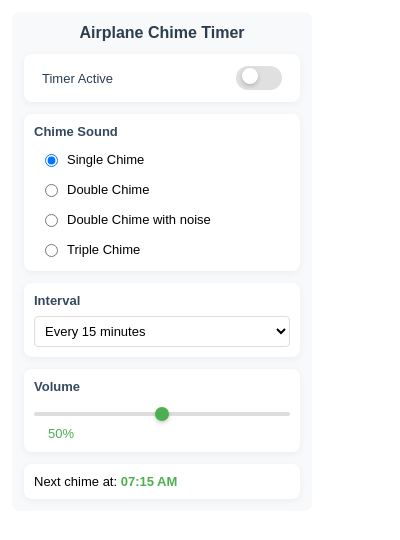
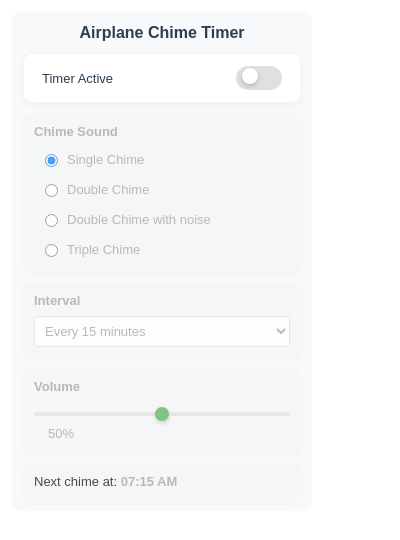
Before and after one commit to eddy961206/airplane_chime_timer, a browser extension: page popup.html in a window 400 px wide. Drawn offline with Linux system fonts and the light colour scheme.

Commit message:
Add disabled state styling and section activation logic in popup UI

```diff
--- a/popup.css
+++ b/popup.css
@@ -39,6 +39,41 @@ h2 {
 
 .section:hover {
     box-shadow: 0 4px 12px rgba(0,0,0,0.1);
+}
+
+.section.disabled {
+    background: #f5f5f5;
+    opacity: 0.7;
+    cursor: not-allowed;
+    pointer-events: none;
+}
+
+.section.disabled h2 {
+    color: #9e9e9e;
+}
+
+.section.disabled .sound-options label,
+.section.disabled select,
+.section.disabled input[type="range"],
+.section.disabled #volumeValue,
+.section.disabled #nextChimeTime {
+    color: #9e9e9e;
+    cursor: not-allowed;
+}
+
+.section.disabled input[type="range"]::-webkit-slider-thumb {
+    background: #9e9e9e;
+}
+
+.section.disabled input[type="range"]::-webkit-slider-runnable-track {
+    background: #e0e0e0;
+}
+
+.section:first-child {
+    opacity: 1 !important;
+    background: white !important;
+    pointer-events: auto !important;
+    cursor: pointer !important;
 }
 
 /* 토글 스위치 컨테이너 */
--- a/popup.js
+++ b/popup.js
@@ -126,7 +126,8 @@ const UIController = {
         intervalSelect: $('#intervalSelect'),
         volumeSlider: $('#volumeSlider'),
         volumeValue: $('#volumeValue'),
-        nextChimeTime: $('#nextChimeTime')
+        nextChimeTime: $('#nextChimeTime'),
+        sections: $('.container .section').not(':first') // 첫 번째 섹션(토글)을 제외한 모든 섹션
     },
 
     // UI 초기화
@@ -142,11 +143,19 @@ const UIController = {
         this.elements.volumeSlider.val(settings.volume);
         this.elements.volumeValue.text(settings.volume + '%');
 
+        // 섹션 활성화/비활성화 상태 설정
+        this.updateSectionsState(settings.isActive);
+
         // 다음 알림 시간 업데이트
         this.updateNextChimeTime(settings.interval);
 
         // 이벤트 리스너 설정
         this.setupEventListeners();
+    },
+
+    // 섹션 활성화/비활성화 상태 업데이트
+    updateSectionsState: function(isActive) {
+        this.elements.sections.toggleClass('disabled', !isActive);
     },
 
     // 이벤트 리스너 설정
@@ -156,6 +165,7 @@ const UIController = {
             const isActive = $(this).prop('checked');
             await Settings.save({ isActive });
             chrome.runtime.sendMessage({ type: 'toggleTimer', isActive });
+            UIController.updateSectionsState(isActive);
         });
 
         // 사운드 선택 (동적으로 생성된 요소에 대한 이벤트 위임)
```
